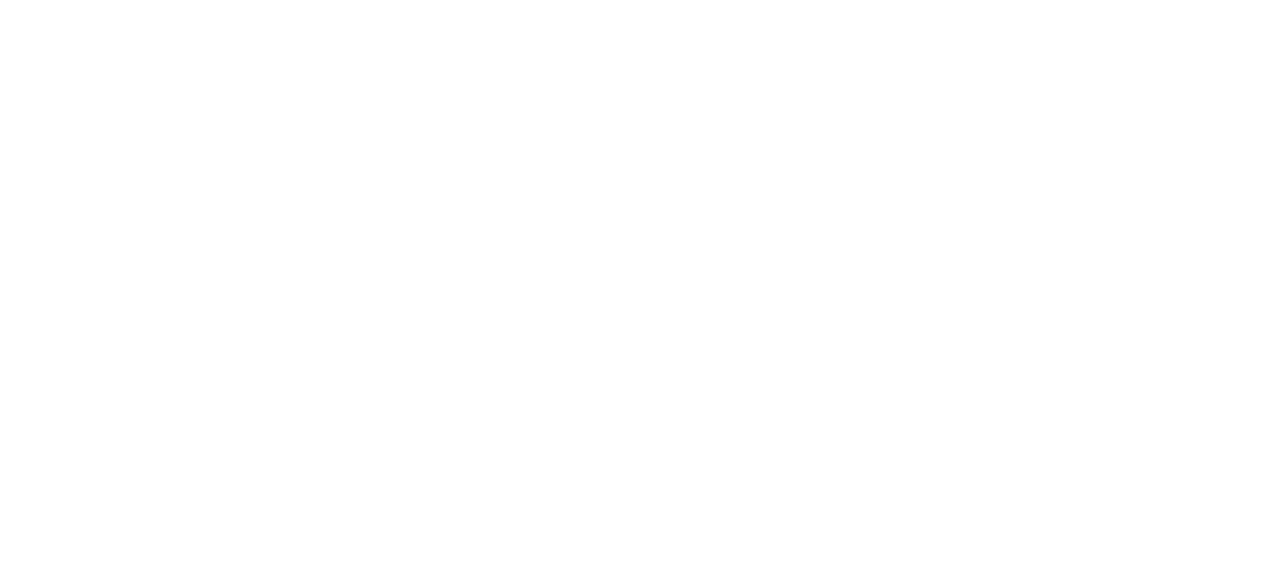
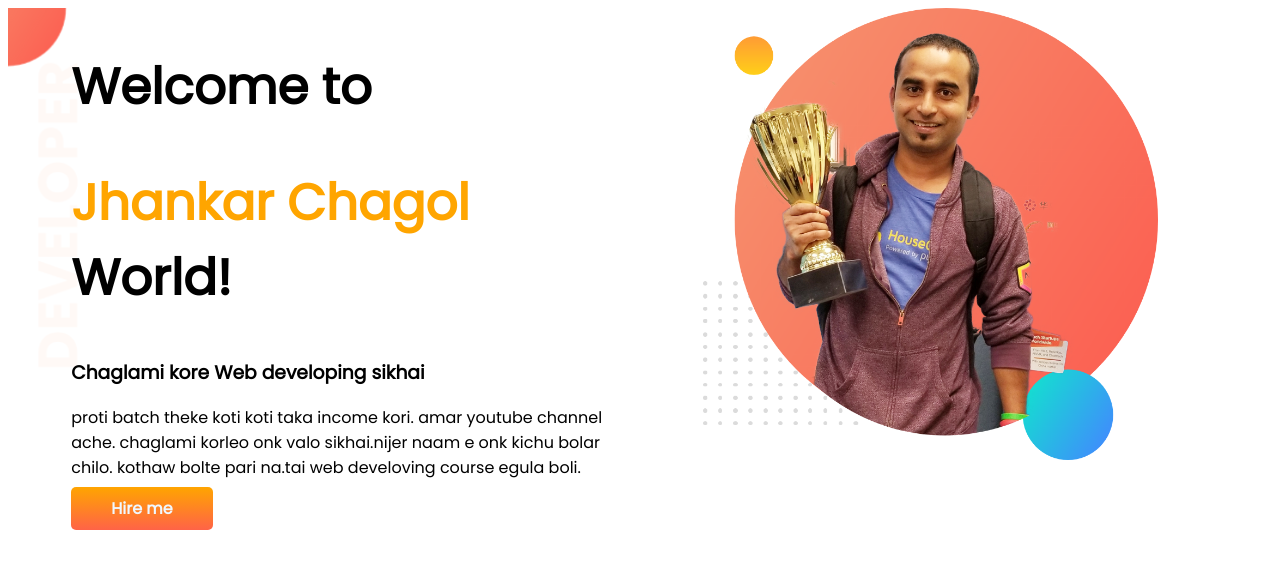
Before and after one commit to MehrabZishaan/building-portfolio, a plain HTML site: page index.html in a window 1280 px wide. Drawn offline with Linux system fonts and the light colour scheme.

Commit message:
top-banner

```diff
--- a/index.html
+++ b/index.html
@@ -1,13 +1,32 @@
 <!DOCTYPE html>
 <html lang="en">
+
 <head>
     <meta charset="UTF-8">
     <meta http-equiv="X-UA-Compatible" content="IE=edge">
     <meta name="viewport" content="width=device-width, initial-scale=1.0">
     <title>Building a Portfolio</title>
+    <link rel="preconnect" href="https://fonts.googleapis.com">
+    <link rel="preconnect" href="https://fonts.gstatic.com" crossorigin>
+    <link href="https://fonts.googleapis.com/css2?family=Poppins&display=swap" rel="stylesheet">
     <link rel="stylesheet" href="style.css">
 </head>
+
 <body>
+    <section class="top-banner">
+        <div class="half-width">
+            <h1>Welcome to</h1>
+            <h1><span class="orange-color">Jhankar Chagol</span> World!</h1>
+            <h3>Chaglami kore Web developing sikhai</h3>
+            <p>proti batch theke koti koti taka income kori. amar youtube channel ache. chaglami korleo onk valo
+                sikhai.nijer naam e onk kichu bolar chilo. kothaw bolte pari na.tai web develoving course egula boli.
+            </p>
+            <a class="link-button" target="blank" href="https://web.programming-hero.com/">Hire me</a>
+        </div>
+        <div class="half-width"><img src="images/jhankar.png" alt="">
+        </div>
+    </section>
 
 </body>
+
 </html>
--- a/style.css
+++ b/style.css
@@ -0,0 +1,39 @@
+body {
+    font-family: 'Poppins', sans-serif;
+    margin: o;
+}
+
+h1 {
+    font-size: 50px;
+}
+
+.orange-color {
+    color: orange;
+}
+
+section {
+    display: flex;
+}
+
+.half-width {
+    width: 50%;
+    padding-left: 5%;
+}
+
+.half-width img {
+    width: 80%;
+}
+
+.link-button {
+    text-decoration: none;
+    background-image: linear-gradient(orange, tomato);
+    padding: 10px 40px;
+    border-radius: 5px;
+    color: aliceblue;
+    font-weight: 700;
+}
+
+.top-banner {
+    background-image: url(images/top-banner.png);
+    background-repeat: no-repeat;
+}
```
Also changed, not shown: images/dream-bg.png (added), images/exp-bg.png (added), images/jhankar.png (added), images/jhankar2.png (added), images/my-bg.png (added), images/my-bg2.png (added), images/top-banner.png (added), 7 other files.
